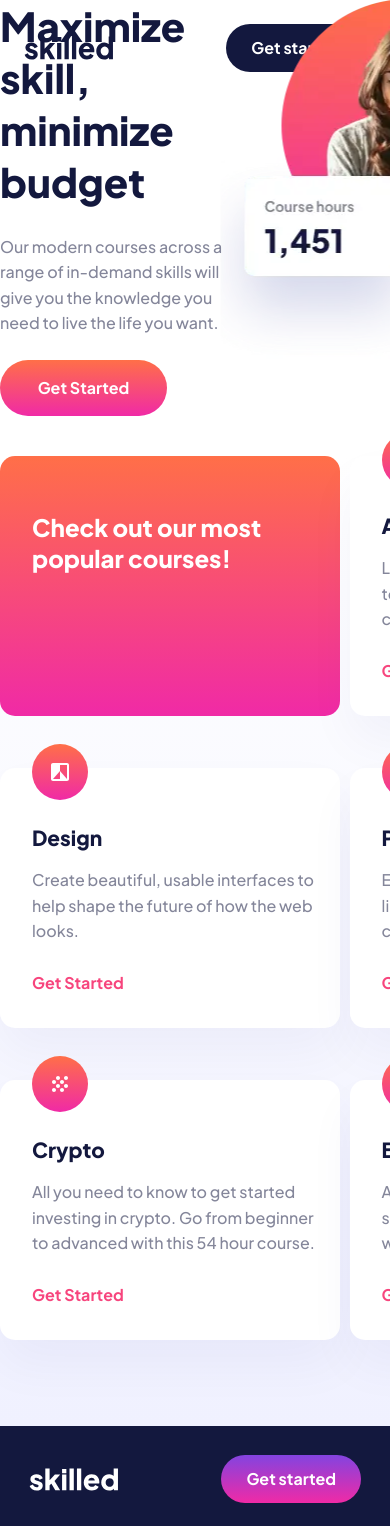
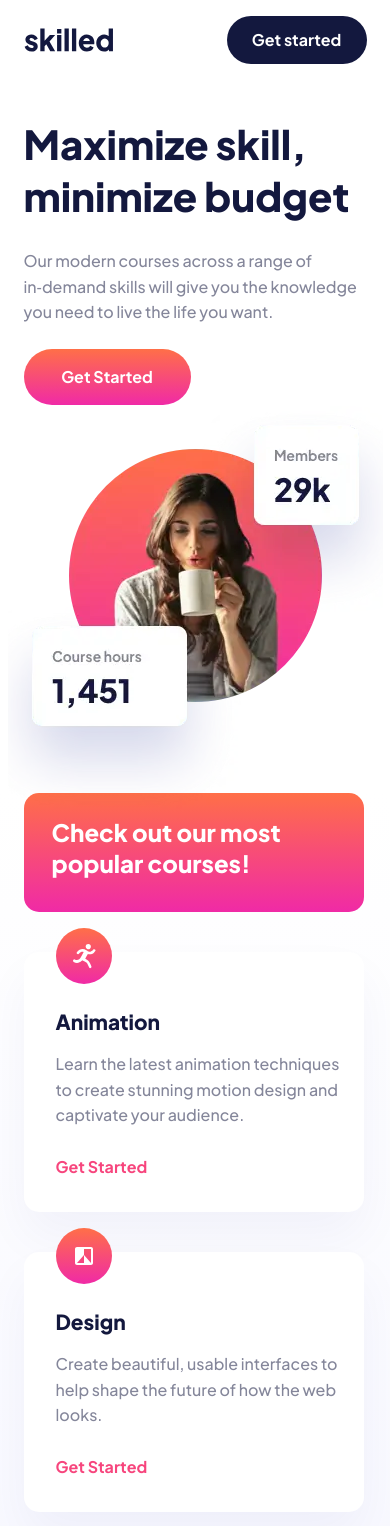
Before and after one commit to meilani/eLearningLandingPage, a React (Create React App) app: page / in a window 390 px wide. Shown: the top 1526 px of the page. Built offline with nearby package versions, Linux system fonts and the light colour scheme.

Commit message:
mobile style

```diff
--- a/src/components/HeroSection.js
+++ b/src/components/HeroSection.js
@@ -13,7 +13,7 @@ const HeroSection = () => {
                         minimize budget
                     </h2>
                     <p>
-                        Our modern courses across a range of in-demand skills will give you the knowledge you need to live the life you want.
+                        Our modern courses across a range of in&#8209;demand skills will give you the knowledge you need to live the life you want.
                     </p>
                     <Button href="#" txt="Get Started" color="pink" />
                 </div>
--- a/src/index.scss
+++ b/src/index.scss
@@ -113,6 +113,11 @@ p {
   @media screen and (max-width: 1280px) {
     padding-bottom: 5.4rem;
   }
+
+  @media screen and (max-width: 767px) {
+    padding-bottom: 4.9rem;
+    margin-top: -1.3rem;
+  }
 }
 
 .card-container {
@@ -123,6 +128,11 @@ p {
   @media screen and (max-width: 1280px) {
     grid-template-columns: repeat(2, 1fr);
     gap: 3.25rem .6rem;
+  }
+
+  @media screen and (max-width: 767px) {
+    grid-template-columns: repeat(1, 1fr);
+    gap: 2.5rem;
   }
 }
 
@@ -144,6 +154,11 @@ p {
 
 .header-card {
   background-image: $accentGradient;
+
+  @media screen and (max-width: 767px) {
+    aspect-ratio: 343 / 120;
+    padding: 1.5rem 1.75rem 1rem;
+  }
 
   h2 {
     color: #fff;
@@ -216,6 +231,10 @@ header, footer {
     @media screen and (max-width: 1280px) {
       max-width: 689px;
     }
+
+    @media screen and (max-width: 767px) {
+      max-width: 343px;
+    }
   }
 }
 
@@ -224,6 +243,10 @@ header {
 
   @media screen and (max-width: 1280px) {
     padding: 1.5rem;
+  }
+
+  @media screen and (max-width: 767px) {
+    padding: 1rem 1rem 2.4rem;
   }
 }
 
@@ -240,6 +263,9 @@ main {
     margin-top: -12rem;
   }
 
+  @media screen and (max-width: 767px) {
+    margin-top: 0;
+  }
 
 
  > section > div {
@@ -248,6 +274,10 @@ main {
 
   @media screen and (max-width: 1280px) {
     max-width: 689px;
+  }
+
+  @media screen and (max-width: 767px) {
+    max-width: 343px;
   }
  }
 }
@@ -259,10 +289,20 @@ main {
     margin-bottom: 2.5rem;
   }
 
+  @media screen and (max-width: 767px) {
+    padding: 1rem 1rem 0;
+    margin-bottom: 0;
+  }
+
   .container {
     display: flex;
     justify-content: space-between;
     align-items: center;
+
+    @media screen and (max-width: 767px) {
+      flex-direction: column;
+      justify-content: center;
+    }
   }
 
   .col {
@@ -276,11 +316,22 @@ main {
       width: 60%;
       margin-top: 6rem;
     }
+
+    @media screen and (max-width: 767px) {
+      margin-top: 0;
+    }
   }
 
   .col-2 {
     @media screen and (max-width: 1280px) {
       width: 40%;
+    }
+  }
+
+  .col-1,
+  .col-2 {
+    @media screen and (max-width: 767px) {
+      width: fit-content;
     }
   }
 
@@ -301,12 +352,20 @@ main {
     @media screen and (max-width: 1280px) {
       margin-bottom: 1.5rem;
     }
+
+    @media screen and (max-width: 767px) {
+      max-width: 343px;
+    }
   }
 
   img {
     @media screen and (max-width: 1280px) {
       transform: translateX(-10%);
     }
+
+    @media screen and (max-width: 1280px) {
+      transform: translateX(0);
+    }
   }
 
 }
```
